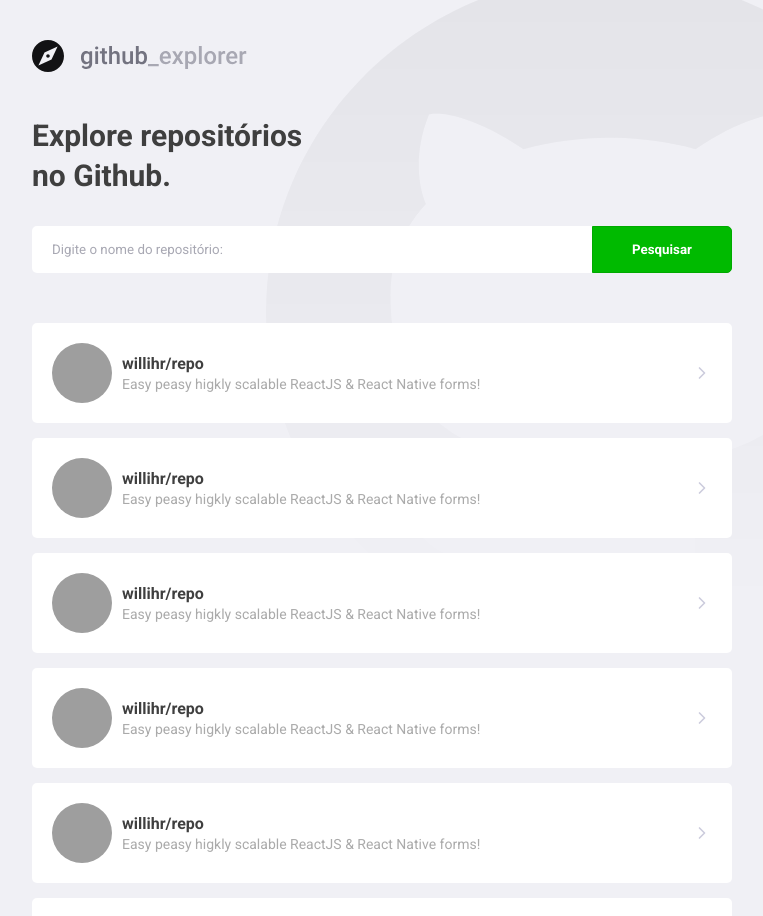
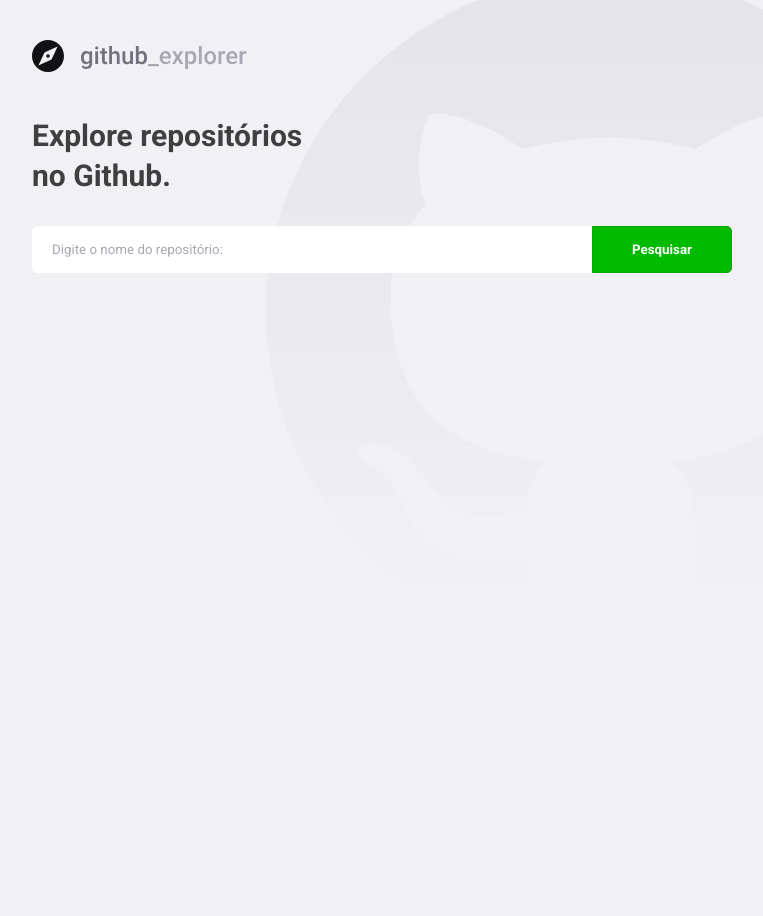
Before and after one commit to willihr/github-explorer, a React (Create React App) app: page / in a window 1280 px wide. Shown: the top 916 px of the page, without its empty margins (148-911 px from the left). After the commit the page ends 800 px from the top, so only its background shows below. Built offline with nearby package versions, Linux system fonts and the light colour scheme; grey boxes are pictures that could not be loaded.

Commit message:
added search repositories feature

```diff
--- a/package.json
+++ b/package.json
@@ -10,6 +10,7 @@
     "@types/node": "^12.0.0",
     "@types/react": "^16.9.0",
     "@types/react-dom": "^16.9.0",
+    "axios": "^0.20.0",
     "polished": "^3.6.7",
     "react": "^16.13.1",
     "react-dom": "^16.13.1",
--- a/src/pages/Dashboard/index.tsx
+++ b/src/pages/Dashboard/index.tsx
@@ -1,89 +1,88 @@
-import React from 'react';
+import React, { FormEvent, useEffect, useState } from 'react';
 
 import { FiChevronRight } from 'react-icons/fi';
 import logoImg from '../../assets/logo.svg';
+import api from '../../services/api';
 
 import { Form, Repositories, Title } from './styles';
 
-const Dashboard: React.FC = () => (
+interface Repository {
+  id: string;
+  html_url: string;
+  full_name: string;
+  description: string;
+  owner: {
+    login: string;
+    avatar_url: string;
+  };
+}
+
+interface Response {
+  items: Repository[];
+}
+
+const Dashboard: React.FC = () => {
+  const [newRepo, setNewRepo] = useState('');
+  const [repositories, setRepositories] = useState<Repository[]>([]);
+
+  // useEffect(() => {
+  //   api.get('/repositories').then(response => {
+  //     setRepositories(response.data);
+  //   });
+  // }, []);
+
+  async function handleAddRepository(event: FormEvent<HTMLFormElement>) {
+    event.preventDefault();
+
+    const response = await api.get<Response>('/search/repositories', {
+      params: { q: newRepo },
+    });
+
+    setRepositories([...repositories, ...response.data.items]);
+  }
+
+  return (
     <>
       <img src={logoImg} alt="Github Explorer" />
       <Title>Explore repositórios no Github.</Title>
 
-    <Form>
-      <input type="text" placeholder="Digite o nome do repositório:" />
+      <Form onSubmit={handleAddRepository}>
+        <input
+          value={newRepo}
+          onChange={e => setNewRepo(e.target.value)}
+          type="text"
+          placeholder="Digite o nome do repositório:"
+        />
         <button type="submit">Pesquisar</button>
       </Form>
 
       <Repositories>
-      <a href="teste">
-        <img
-          src="https://avatars3.githubusercontent.com/u/10065193?s=400&u=a678bac441363afd19fa3f739a0773b5bc9d79c8&v=4"
-          alt="Willian Henrique"
-        />
+        {repositories.map(
+          ({
+            id,
+            html_url: htmlUrl,
+            full_name: fullName,
+            description,
+            owner: { login, avatar_url: avatarUrl },
+          }) => (
+            <a
+              key={id}
+              href={htmlUrl}
+              target="_blank"
+              rel="noopener noreferrer"
+            >
+              <img src={avatarUrl} alt={login} />
               <div>
-          <strong>willihr/repo</strong>
-          <p>Easy peasy higkly scalable ReactJS & React Native forms!</p>
+                <strong>{fullName}</strong>
+                <p>{description}</p>
               </div>
               <FiChevronRight size={20} />
             </a>
-      <a href="teste">
-        <img
-          src="https://avatars3.githubusercontent.com/u/10065193?s=400&u=a678bac441363afd19fa3f739a0773b5bc9d79c8&v=4"
-          alt="Willian Henrique"
-        />
-        <div>
-          <strong>willihr/repo</strong>
-          <p>Easy peasy higkly scalable ReactJS & React Native forms!</p>
-        </div>
-        <FiChevronRight size={20} />
-      </a>
-      <a href="teste">
-        <img
-          src="https://avatars3.githubusercontent.com/u/10065193?s=400&u=a678bac441363afd19fa3f739a0773b5bc9d79c8&v=4"
-          alt="Willian Henrique"
-        />
-        <div>
-          <strong>willihr/repo</strong>
-          <p>Easy peasy higkly scalable ReactJS & React Native forms!</p>
-        </div>
-        <FiChevronRight size={20} />
-      </a>
-      <a href="teste">
-        <img
-          src="https://avatars3.githubusercontent.com/u/10065193?s=400&u=a678bac441363afd19fa3f739a0773b5bc9d79c8&v=4"
-          alt="Willian Henrique"
-        />
-        <div>
-          <strong>willihr/repo</strong>
-          <p>Easy peasy higkly scalable ReactJS & React Native forms!</p>
-        </div>
-        <FiChevronRight size={20} />
-      </a>
-      <a href="teste">
-        <img
-          src="https://avatars3.githubusercontent.com/u/10065193?s=400&u=a678bac441363afd19fa3f739a0773b5bc9d79c8&v=4"
-          alt="Willian Henrique"
-        />
-        <div>
-          <strong>willihr/repo</strong>
-          <p>Easy peasy higkly scalable ReactJS & React Native forms!</p>
-        </div>
-        <FiChevronRight size={20} />
-      </a>
-      <a href="teste">
-        <img
-          src="https://avatars3.githubusercontent.com/u/10065193?s=400&u=a678bac441363afd19fa3f739a0773b5bc9d79c8&v=4"
-          alt="Willian Henrique"
-        />
-        <div>
-          <strong>willihr/repo</strong>
-          <p>Easy peasy higkly scalable ReactJS & React Native forms!</p>
-        </div>
-        <FiChevronRight size={20} />
-      </a>
+          ),
+        )}
       </Repositories>
     </>
   );
+};
 
 export default Dashboard;
--- /dev/null
+++ b/src/services/api.ts
@@ -0,0 +1,7 @@
+import Axios from 'axios';
+
+const api = Axios.create({
+  baseURL: 'https://api.github.com',
+});
+
+export default api;
```
Also changed, not shown: .eslintrc.json, 1 other file (tests, documents, lock files or other folders). Lines whose indentation alone changed are shown as unchanged.
